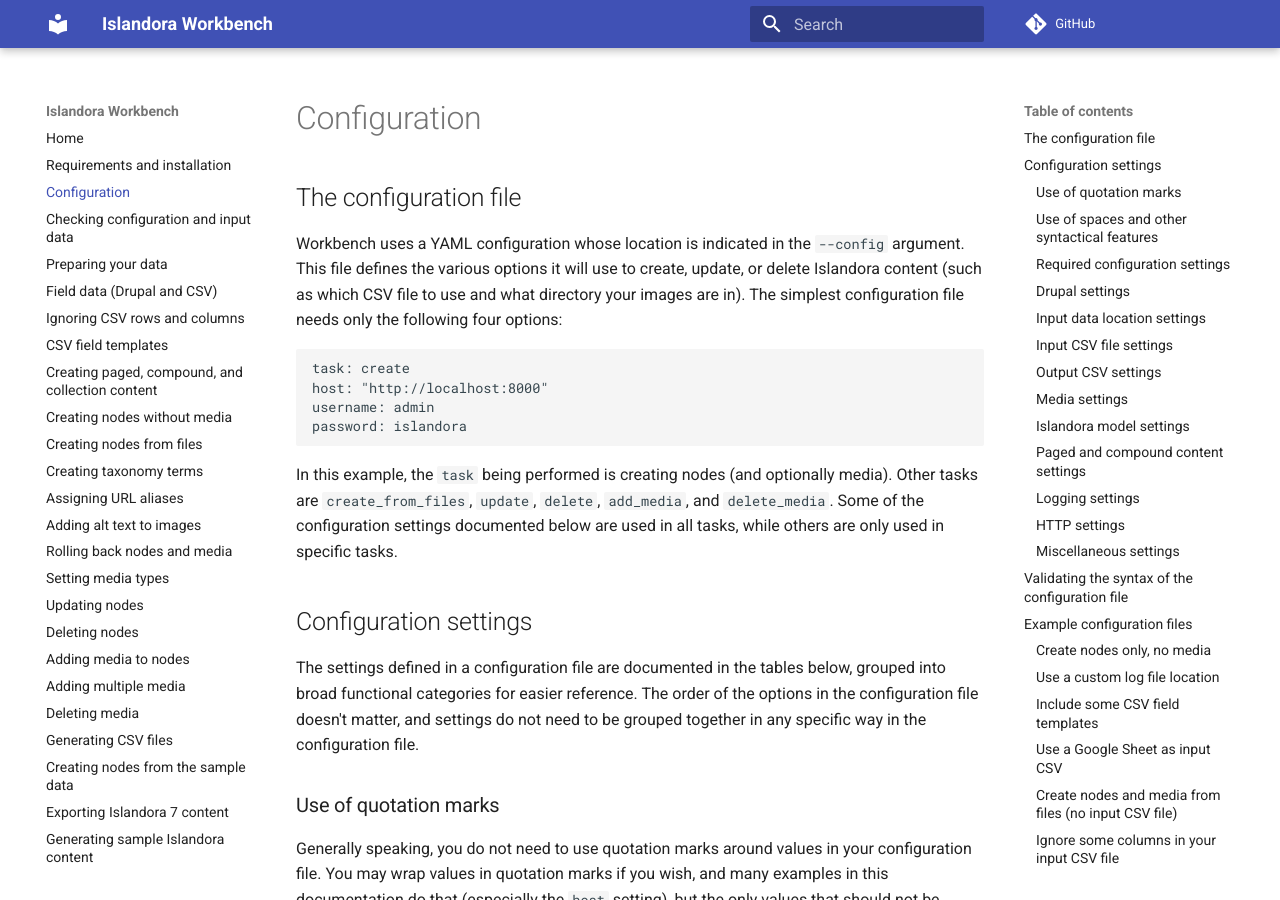
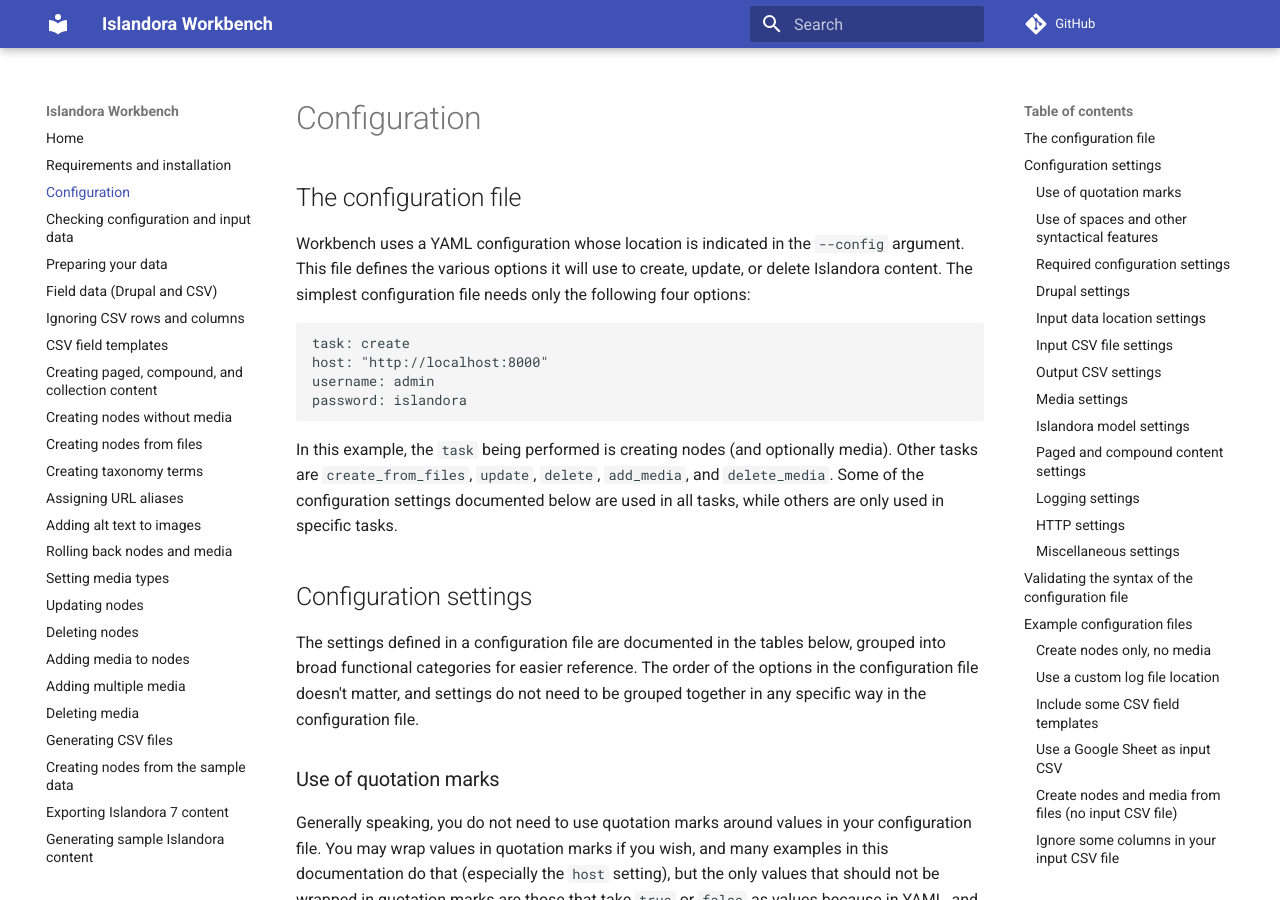
Before and after one commit to mjordan/islandora_workbench_docs, an MkDocs documentation site: the page built from docs/configuration.md, in a window 1280 px wide and 900 px high. Built offline with MkDocs 1.6.1 and Material for MkDocs 9.7.7, drawn with Linux system fonts in a browser that asks for light colours; comment, search, counter and statistics services are not loaded.

Commit message:
Update configuration.md

````diff
--- a/docs/configuration.md
+++ b/docs/configuration.md
@@ -1,6 +1,6 @@
 ## The configuration file
 
-Workbench uses a YAML configuration whose location is indicated in the `--config` argument. This file defines the various options it will use to create, update, or delete Islandora content (such as which CSV file to use and what directory your images are in). The simplest configuration file needs only the following four options:
+Workbench uses a YAML configuration whose location is indicated in the `--config` argument. This file defines the various options it will use to create, update, or delete Islandora content. The simplest configuration file needs only the following four options:
 
 ```yaml
 task: create
````
